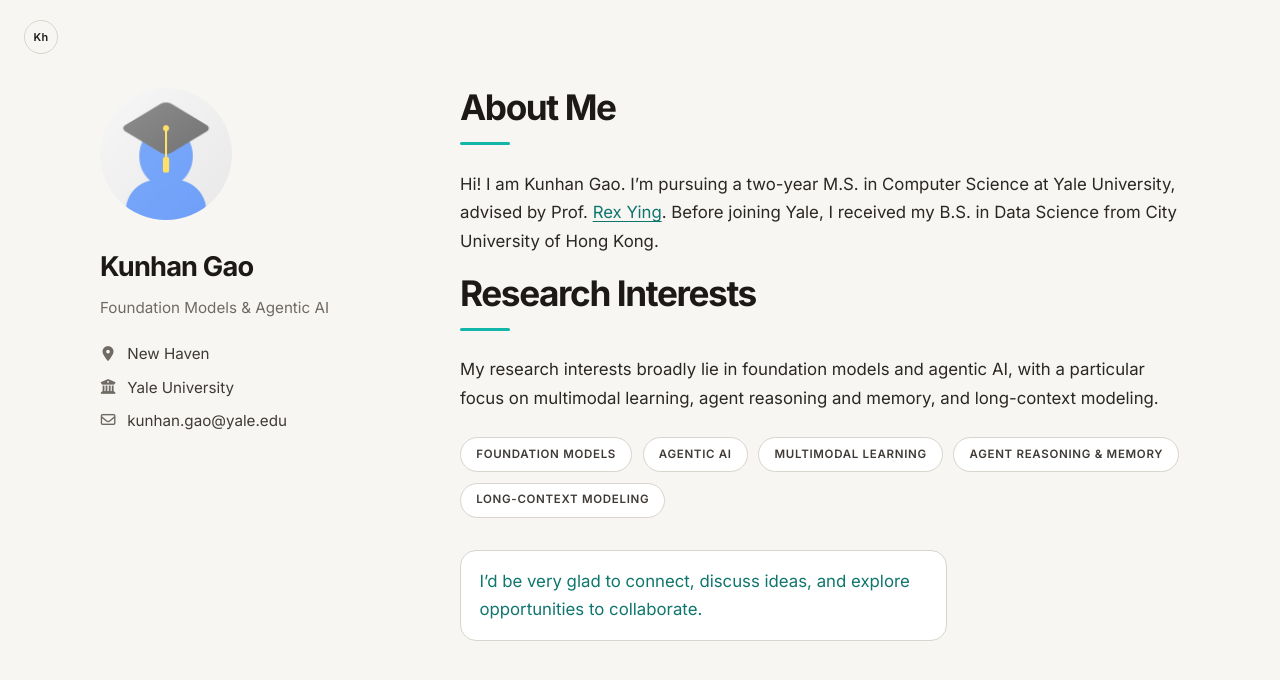
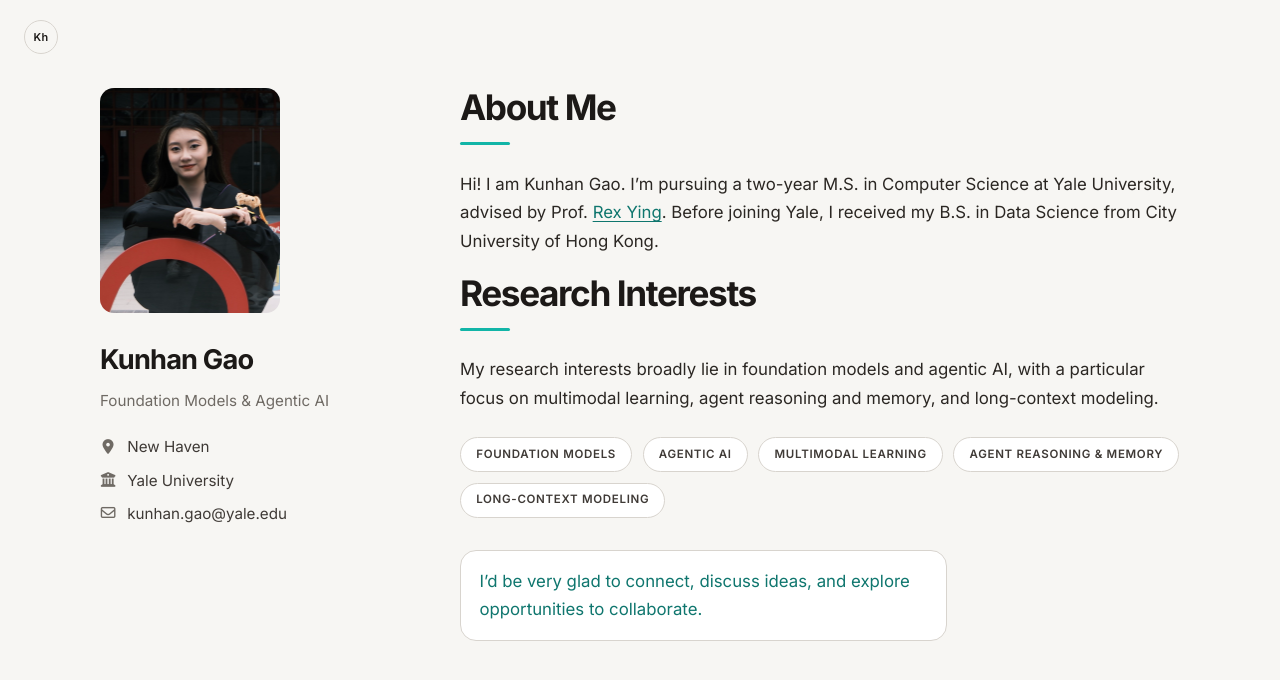
Before and after one commit to kunhan-G/kunhan-G.github.io, a Jekyll site: the page built from index.md, in a window 1280 px wide. Shown: the top 680 px of the page. Built offline with Jekyll 4.4.1, drawn with Linux system fonts in a browser that asks for light colours; a style sheet for code colours, icons or effects is not loaded; our own code applies the rules of GitHub Pages for plain Markdown files.

Commit message:
Use the graduation photo as a full-frame rounded avatar.
Keep the wider composition so the portrait does not crop into a large headshot.

```diff
--- a/_config.yml
+++ b/_config.yml
@@ -13,7 +13,7 @@ canonical: https://kunhan-g.github.io/
 
 # Images (e.g., your profile picture and your website's favicon)
 # "favicon" and "favicon_dark" are used for the light and dark modes, respectively.
-avatar: ./assets/img/avatar.png
+avatar: ./assets/img/avatar.jpg
 favicon: ./assets/img/favicon.png
 favicon_dark: ./assets/img/favicon-dark.png
 
--- a/_layouts/homepage.html
+++ b/_layouts/homepage.html
@@ -34,7 +34,7 @@
     <link rel="stylesheet" href="./assets/css/style-no-dark-mode.css">
     <link rel="stylesheet" href="./assets/css/publications-no-dark-mode.css">
     {% endif %}
-    <link rel="stylesheet" href="./assets/css/modern-profile.css?v=5">
+    <link rel="stylesheet" href="./assets/css/modern-profile.css?v=6">
 
   </head>
   <body>
--- a/assets/css/modern-profile.css
+++ b/assets/css/modern-profile.css
@@ -83,11 +83,14 @@ header h1 {
 }
 
 .image.avatar img {
-  width: 132px !important;
-  height: 132px;
+  width: 180px !important;
+  height: auto !important;
+  max-width: 100%;
+  aspect-ratio: 4 / 5;
   object-fit: cover;
+  object-position: center 20%;
   padding: 0 !important;
-  border-radius: 50% !important;
+  border-radius: 14px !important;
 }
 
 header ul.profile-meta {
@@ -288,8 +291,8 @@ footer {
   }
 
   .image.avatar img {
-    width: 112px !important;
-    height: 112px;
+    width: 148px !important;
+    height: auto !important;
     padding: 0 !important;
   }
 
--- a/html_source_file/index.html
+++ b/html_source_file/index.html
@@ -19,7 +19,7 @@
     <link rel="stylesheet" href="./assets/css/font_sans_serif.css">
     <link rel="stylesheet" href="./assets/css/style-no-dark-mode.css">
     <link rel="stylesheet" href="./assets/css/publications-no-dark-mode.css">
-    <link rel="stylesheet" href="./assets/css/modern-profile.css?v=5">
+    <link rel="stylesheet" href="./assets/css/modern-profile.css?v=6">
   </head>
   <body>
     <nav class="site-nav" aria-label="Site">
@@ -27,7 +27,7 @@
     </nav>
     <div class="wrapper">
       <header>
-        <a class="image avatar"><img src="./assets/img/avatar.png" alt="Kunhan Gao" /></a>
+        <a class="image avatar"><img src="./assets/img/avatar.jpg" alt="Kunhan Gao" /></a>
         <h1>Kunhan Gao</h1>
         <p class="sidebar-tagline">Foundation Models &amp; Agentic AI</p>
         <ul class="profile-meta">
```
Also changed, not shown: html_source_file/assets/css/modern-profile.css (+8 -5 lines), assets/img/avatar.jpg (added), html_source_file/assets/img/avatar.jpg (added).
